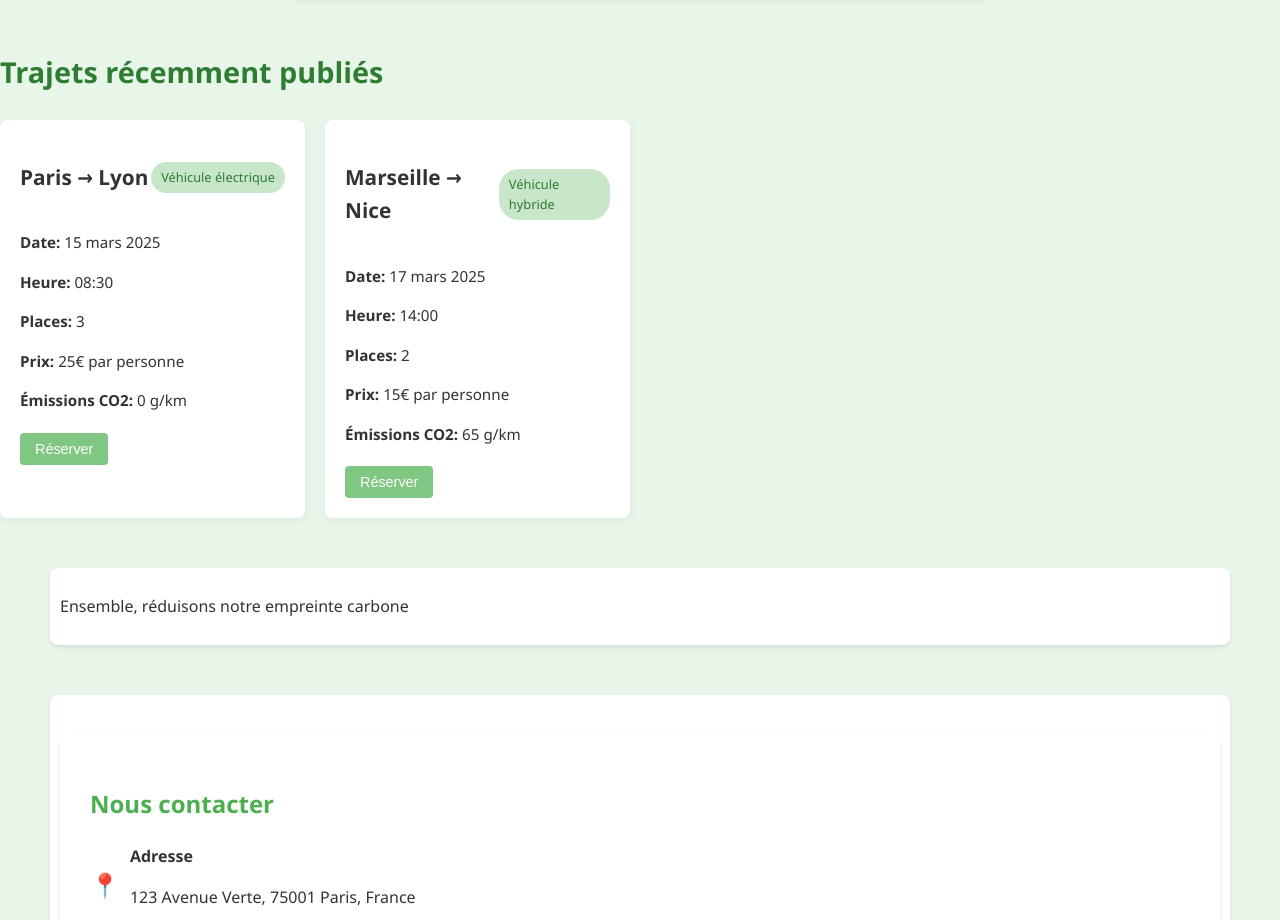
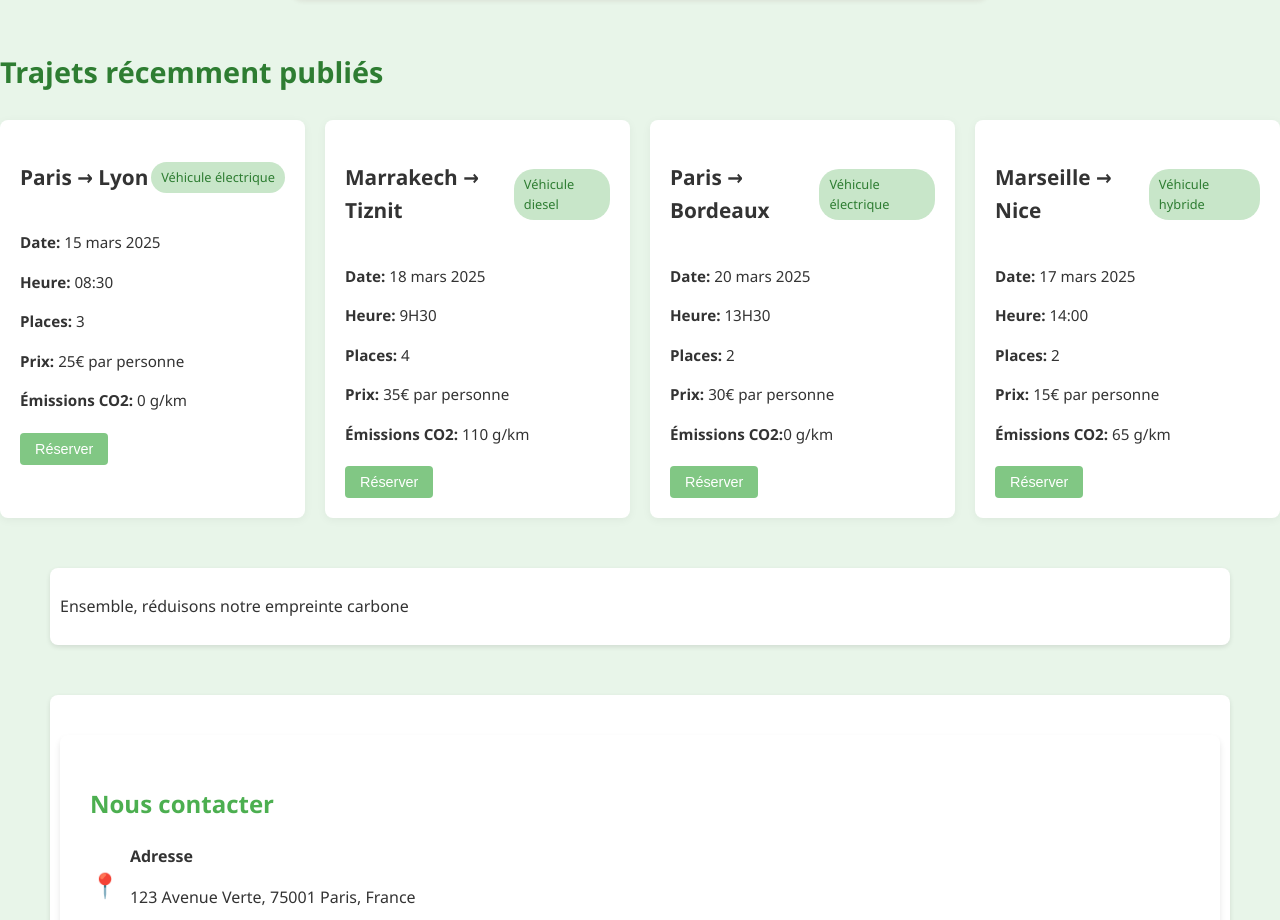
Before and after one commit to SOYA6A/EcoRide, a plain HTML site: page index.html in a window 1280 px wide. Shown: the part 1544-2464 px from the top of the page. Drawn offline with Linux system fonts and the light colour scheme.

Commit message:
added 2 trajets récent

```diff
--- a/index.html
+++ b/index.html
@@ -142,7 +142,39 @@
                     <button class="btn-secondary">Réserver</button>
                 </div>
 
-                <!-- second trajet ici-->
+                <div class="trajet-card">
+                    <div class="trajet-header">
+                        <h3>Marrakech → Tiznit</h3>
+                        <span class="eco-badge">Véhicule diesel</span>
+                    </div>
+                <div class="trajet-details">
+                    <p><strong>Date:</strong> 18 mars 2025</p>
+                    <p><strong>Heure:</strong> 9H30</p>
+                    <p><strong>Places:</strong> 4</p>
+                    <p><strong>Prix:</strong> 35€ par personne</p>
+                    <p><strong>Émissions CO2:</strong> 110 g/km</p>
+                </div>
+                <button class="btn-secondary">Réserver</button>
+                </div>
+
+                <div class="trajet-card">
+                    <div class="trajet-header">
+                        <h3>Paris → Bordeaux</h3>
+                        <span class="eco-badge">Véhicule électrique</span>
+                        </div>
+                        <div class="trajet-details">
+                            <p><strong>Date:</strong> 20 mars 2025</p>
+                            <p><strong>Heure:</strong> 13H30</p>
+                            <p><strong>Places:</strong> 2</p>
+                            <p><strong>Prix:</strong> 30€ par personne</p>
+                            <p><strong>Émissions CO2:</strong>0 g/km</p>
+                            </div>
+                        <button class="btn-secondary">Réserver</button>
+                    </div>
+
+
+
+                <!-- troisième trajet ici-->
 
               <div class="trajet-card">
                     <div class="trajet-header">
```
